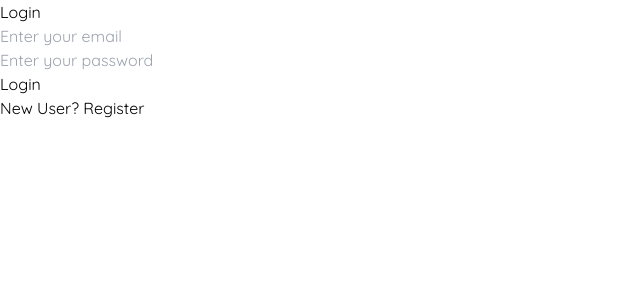
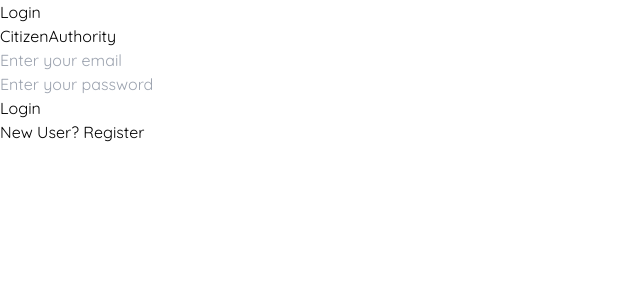
Before and after one commit to CapAru/CivicHub, a React (Vite) app: page /login in a window 1280 px wide. Shown: the top 300 px of the page, without its empty margins (0-640 px from the left). Built offline with nearby package versions, Linux system fonts and the light colour scheme.

Commit message:
login fixed

```diff
--- a/src/components/Login.jsx
+++ b/src/components/Login.jsx
@@ -1,10 +1,19 @@
 import React, { useState } from "react";
 
 export default function Login() {
+  const [role, setRole] = useState("Citizen");
   const [formData, setFormData] = useState({
     email: "",
     password: "",
   });
+
+  const handleRoleChange = (newRole) => {
+    setRole(newRole);
+    setFormData({
+      email: "",
+      password: "",
+    });
+  };
 
   const handleChange = (e) => {
     const { name, value } = e.target;
@@ -16,8 +25,14 @@ export default function Login() {
 
   const handleSubmit = async (e) => {
     e.preventDefault();
+
+    const endpoint =
+      role === "Citizen"
+        ? "http://localhost:3000/api/login/citizen"
+        : "http://localhost:3000/api/login/authority";
+
     try {
-      const response = await fetch("/api/auth/login", {
+      const response = await fetch(endpoint, {
         method: "POST",
         headers: {
           "Content-Type": "application/json",
@@ -44,6 +59,30 @@ export default function Login() {
         <h1 className="text-2xl font-bold text-[#44546a] mb-6 text-center">
           Login
         </h1>
+
+        <div className="flex justify-center mb-6">
+          <button
+            onClick={() => handleRoleChange("Citizen")}
+            className={`px-4 py-2 rounded-l-lg ${
+              role === "Citizen"
+                ? "bg-[#0068ff] text-white"
+                : "bg-gray-200 text-gray-600 hover:bg-gray-300"
+            }`}
+          >
+            Citizen
+          </button>
+          <button
+            onClick={() => handleRoleChange("Authority")}
+            className={`px-4 py-2 rounded-r-lg ${
+              role === "Authority"
+                ? "bg-[#0068ff] text-white"
+                : "bg-gray-200 text-gray-600 hover:bg-gray-300"
+            }`}
+          >
+            Authority
+          </button>
+        </div>
+
         <form onSubmit={handleSubmit} className="space-y-6">
           <div>
             <input
--- a/src/components/Register.jsx
+++ b/src/components/Register.jsx
@@ -1,7 +1,7 @@
 import React, { useState } from "react";
 
 export default function Register() {
-  const [role, setRole] = useState("Citizen"); // "Citizen" or "Authority"
+  const [role, setRole] = useState("Citizen");
   const [formData, setFormData] = useState({
     name: "",
     email: "",
@@ -11,6 +11,7 @@ export default function Register() {
     organization: "",
   });
 
+  // Handle the role change between Citizen and Authority
   const handleRoleChange = (newRole) => {
     setRole(newRole);
     setFormData({
@@ -23,6 +24,7 @@ export default function Register() {
     });
   };
 
+  // Handle form field change
   const handleChange = (e) => {
     const { name, value } = e.target;
     setFormData({
@@ -31,6 +33,7 @@ export default function Register() {
     });
   };
 
+  // Handle form submission
   const handleSubmit = async (e) => {
     e.preventDefault();
     if (formData.password !== formData.confirmPassword) {
@@ -39,7 +42,9 @@ export default function Register() {
     }
 
     const endpoint =
-      role === "Citizen" ? "/api/citizen/register" : "/api/authority/register";
+      role === "Citizen"
+        ? "http://localhost:3000/api/register/citizen"
+        : "http://localhost:3000/api/register/authority";
 
     try {
       const response = await fetch(endpoint, {
@@ -138,6 +143,33 @@ export default function Register() {
             />
           </div>
 
+          {/* Conditionally render address or organization fields */}
+          {role === "Citizen" ? (
+            <div>
+              <input
+                type="text"
+                name="address"
+                placeholder="Address"
+                value={formData.address}
+                onChange={handleChange}
+                required
+                className="w-full px-4 py-3 border border-[#0068ff] rounded-lg placeholder-gray-500 text-[#44546a] focus:outline-none focus:ring-2 focus:ring-[#0068ff]"
+              />
+            </div>
+          ) : (
+            <div>
+              <input
+                type="text"
+                name="organization"
+                placeholder="Organization"
+                value={formData.organization}
+                onChange={handleChange}
+                required
+                className="w-full px-4 py-3 border border-[#0068ff] rounded-lg placeholder-gray-500 text-[#44546a] focus:outline-none focus:ring-2 focus:ring-[#0068ff]"
+              />
+            </div>
+          )}
+
           <button
             type="submit"
             className="w-full py-3 bg-[#0068ff] text-white font-bold rounded-lg hover:bg-[#0050cc] transition duration-300"
@@ -147,7 +179,7 @@ export default function Register() {
         </form>
         <div className="mt-4 text-center">
           <a
-            href="/register"
+            href="/login"
             className="text-[#0068ff] font-medium hover:text-[#0050cc] transition duration-300"
           >
             Existing User? Login
```
